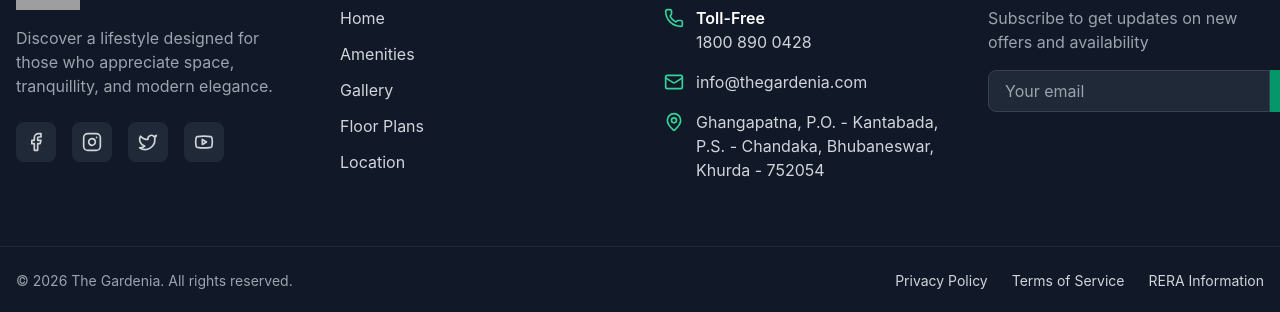
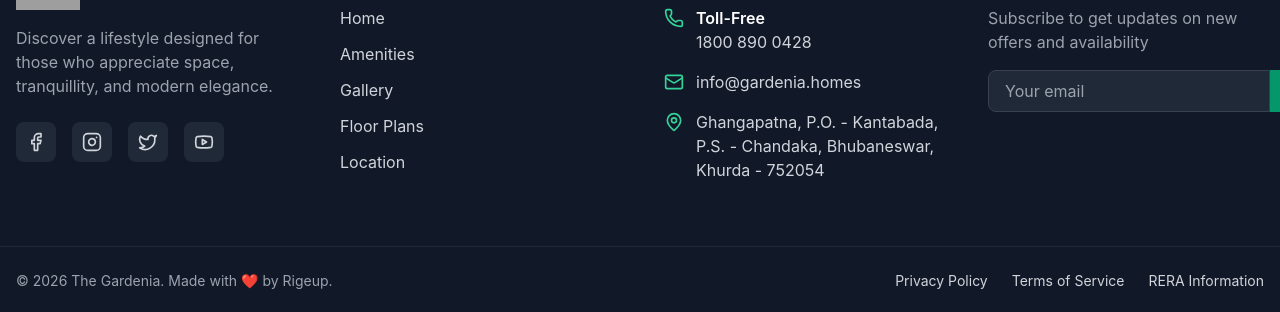
Before and after one commit to basudev-n/The-Gardenia, a React (Create React App) app in the folder frontend/: page / in a window 1280 px wide. Shown: the part 7793-8105 px from the top of the page. Built offline with nearby package versions, Linux system fonts and the light colour scheme; no server answers; grey boxes are pictures that could not be loaded.

Commit message:
added branding

```diff
--- a/frontend/src/components/Contact.jsx
+++ b/frontend/src/components/Contact.jsx
@@ -321,8 +321,8 @@ const Contact = () => {
               {
                 icon: Mail,
                 title: 'Email',
-                body: ['info@thegardenia.com', 'sales@thegardenia.com'],
-                cta: 'mailto:info@thegardenia.com',
+                body: ['info@gardenia.homes', 'sales@thegardenia.com'],
+                cta: 'mailto:info@gardenia.homes',
                 ctaLabel: 'Send email'
               },
               {
--- a/frontend/src/components/Footer.jsx
+++ b/frontend/src/components/Footer.jsx
@@ -106,7 +106,7 @@ const Footer = () => {
               <li className="flex items-start space-x-3">
                 <Mail className="w-5 h-5 text-emerald-400 flex-shrink-0 mt-0.5" />
                 <div>
-                  <p>info@thegardenia.com</p>
+                  <p>info@gardenia.homes</p>
                 </div>
               </li>
               <li className="flex items-start space-x-3">
@@ -143,7 +143,7 @@ const Footer = () => {
         <div className="container mx-auto px-4 py-6">
           <div className="flex flex-col md:flex-row justify-between items-center space-y-4 md:space-y-0">
             <p className="text-sm text-gray-400">
-              © {currentYear} The Gardenia. All rights reserved.
+              © {currentYear} The Gardenia. Made with ❤️ by Rigeup.
             </p>
             <div className="flex space-x-6 text-sm">
               <a href="#" className="hover:text-emerald-400 transition-colors duration-200">
```
